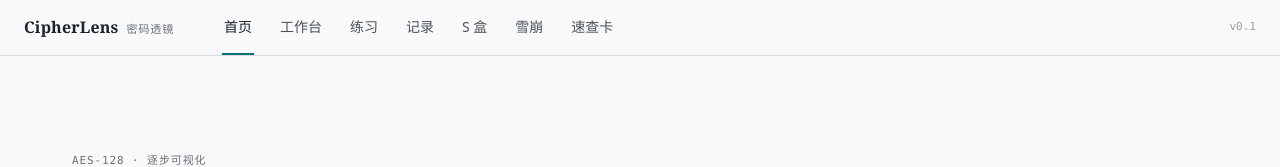
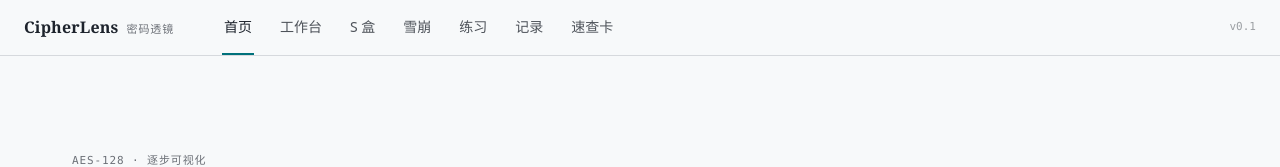
Before and after one commit to robben617/CipherLens, a Vue app in the folder frontend/: page / in a window 1280 px wide. Shown: the top 167 px of the page. Built offline with nearby package versions, Linux system fonts and the light colour scheme.

Commit message:
feat(nav): 调整顶部导航顺序
顺序改为首页、工作台、S 盒、雪崩、练习、记录、速查卡。

```diff
--- a/frontend/src/data/nav.ts
+++ b/frontend/src/data/nav.ts
@@ -11,10 +11,10 @@ export interface NavItem {
 export const NAV_ITEMS: readonly NavItem[] = [
   { to: '/', label: '首页', key: 'home' },
   { to: '/workbench', label: '工作台', key: 'workbench' },
+  { to: '/sbox', label: 'S 盒', key: 'sbox' },
+  { to: '/avalanche', label: '雪崩', key: 'avalanche' },
   { to: '/practice', label: '练习', key: 'practice' },
   { to: '/records', label: '记录', key: 'records' },
-  { to: '/sbox', label: 'S 盒', key: 'sbox' },
-  { to: '/avalanche', label: '雪崩', key: 'avalanche' },
   { to: '/cheatsheet', label: '速查卡', key: 'cheatsheet' },
 ]
 
```
